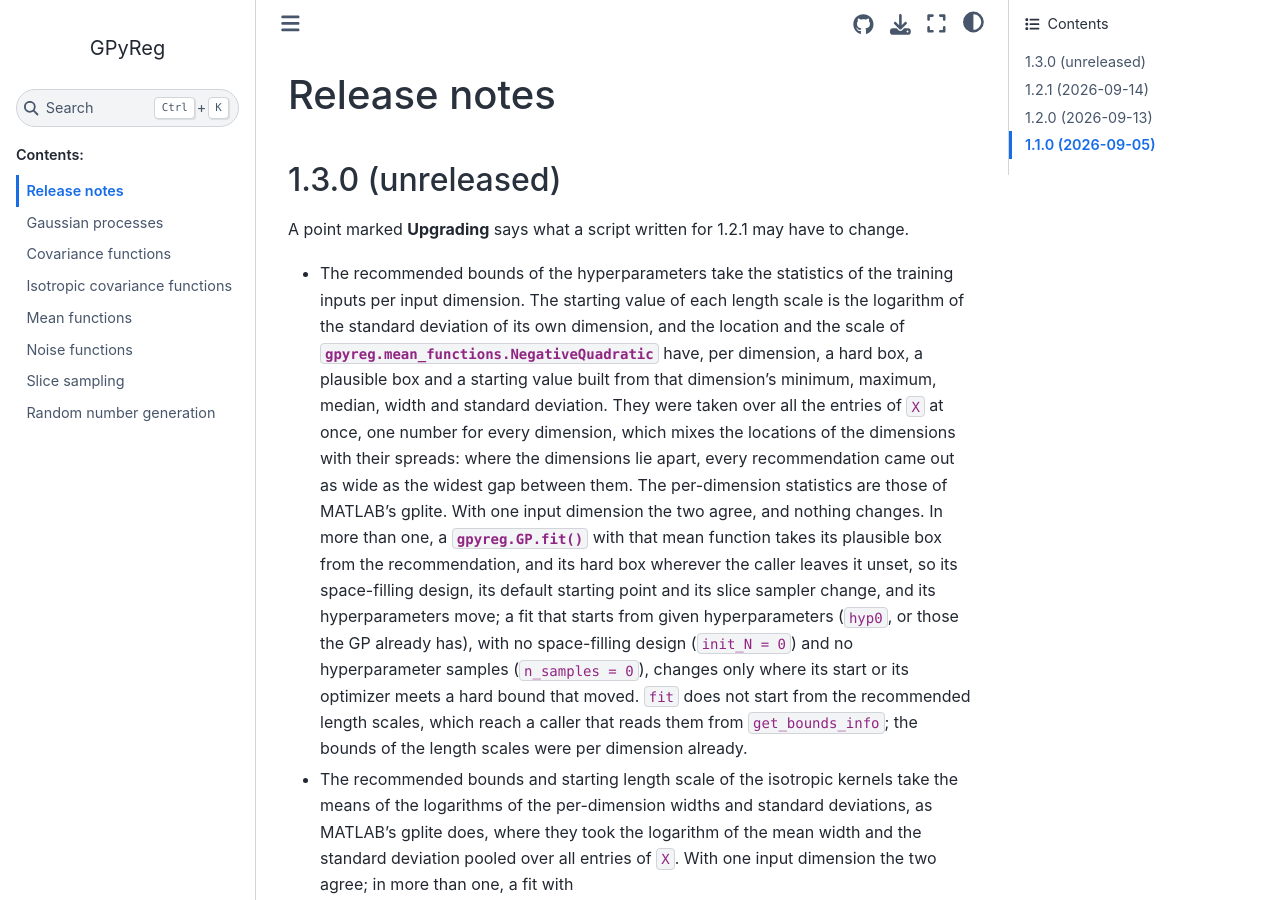
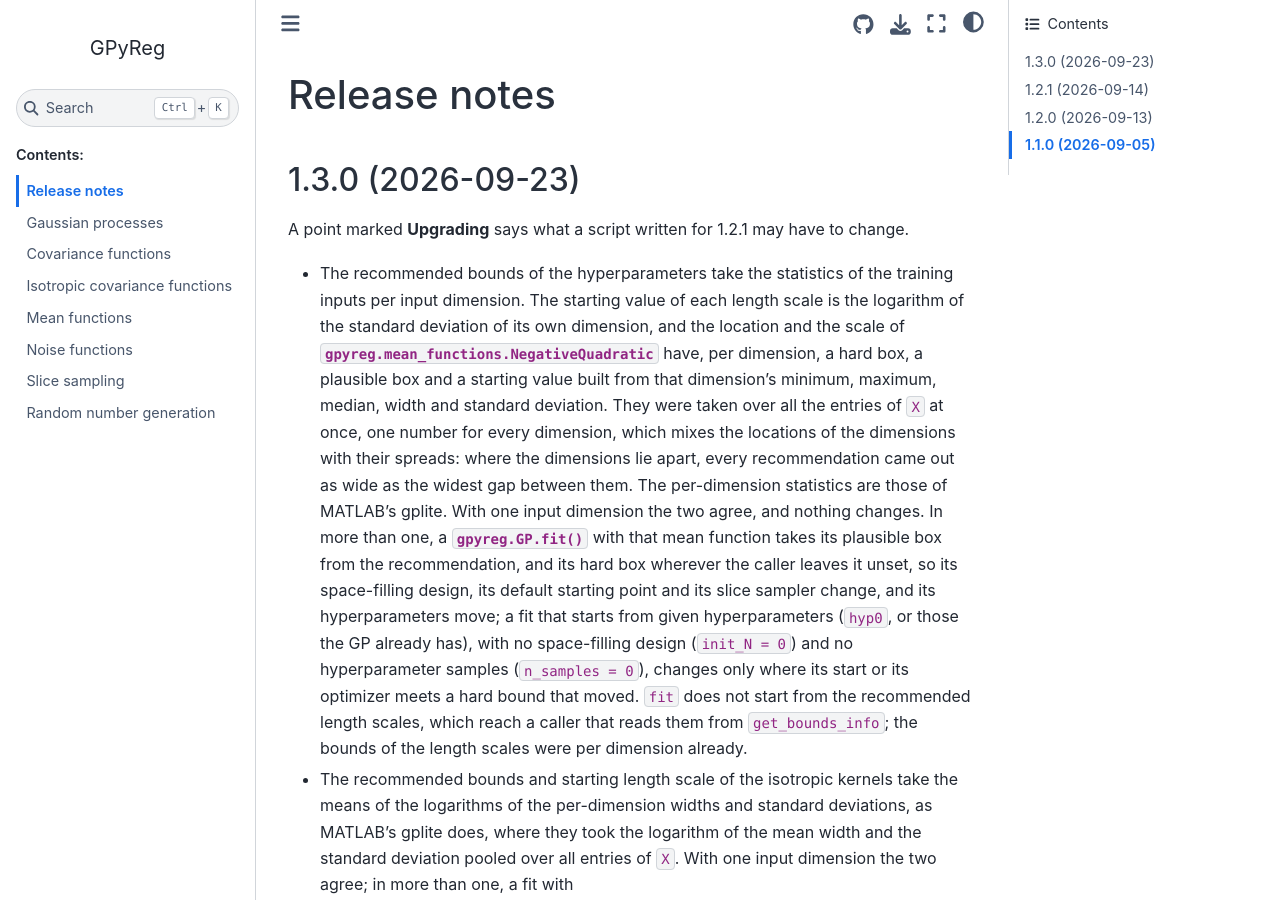
Before and after one commit to acerbilab/gpyreg, a Sphinx documentation site: the page built from docsrc/source/release_notes.rst, in a window 1280 px wide and 900 px high. Built offline with Sphinx 7.4.7 and the Sphinx Book theme 1.1.4, drawn with Linux system fonts in a browser that asks for light colours.

Commit message:
docs: date the 1.3.0 release notes
Co-Authored-By: Claude Opus 5.5 (1M context) <noreply@anthropic.com>

```diff
--- a/docsrc/source/release_notes.rst
+++ b/docsrc/source/release_notes.rst
@@ -1,7 +1,7 @@
 Release notes
 =============
 
-1.3.0 (unreleased)
+1.3.0 (2026-09-23)
 ------------------
 
 A point marked **Upgrading** says what a script written for 1.2.1 may have
```
